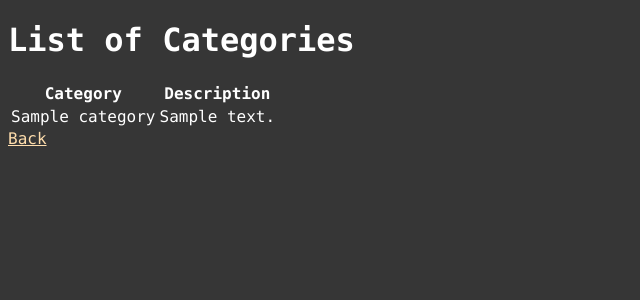
After one commit to lucastorresolist/ots-apt8, a Flask app: template Front/templates/list_category.html in a window 1280 px wide. The commit adds this page. Shown: the top 300 px of the page, without its empty margins (0-640 px from the left). Run offline with Flask 2, Linux system fonts and the light colour scheme; the template is opened without the code that fills it: most values are stand-ins (such as "Sample title", 1, 10 or a date in 2020).

Commit message:
Correção de bug e erros de sintaxe que não permitiam apresentar informação no web.py.

```diff
--- /dev/null
+++ b/Data/category.txt
@@ -0,0 +1 @@
+hkjhkjhkl;jkhklhjkhl
--- a/Front/templates/category.html
+++ b/Front/templates/category.html
@@ -1,4 +1,4 @@
-{% extends 'template.html %}
+{% extends 'template.html' %}
 
 {% block body %}
 
@@ -17,7 +17,7 @@
         <br />
 
         <div class="form-buttons">
-            <button onclick='location.href="/"' type="button">Back</button>
+            <a href="/">Back</a>
             <input type="submit" value="Save"/>
         </div>
     </form>
--- /dev/null
+++ b/Front/templates/list_category.html
@@ -0,0 +1,27 @@
+{% extends 'template.html' %}
+
+{% block body %}
+
+<h1> List of Categories </h1>
+
+    <table>
+        <thead>
+            <tr>
+                <th>Category</th>
+                <th>Description</th>
+            </tr>
+        </thead>
+        <tbody>
+            {% for category in categories %}
+                <tr>
+                    <td>{{ category['name'] }}</td>
+                    <td>{{ category['description'] }}</td>
+                </tr>
+            {% endfor %}
+        </tbody>
+        <tfoot></tfoot>
+    </table>
+
+<a href="/">Back</a>
+
+{% endblock %}
--- a/Front/web.py
+++ b/Front/web.py
@@ -53,16 +53,18 @@ if __name__ == '__main__':
         return render_template("mktplaces_list.html", mktplaces=mktplaces)
 
     @app.route('/create_category')
-    def create_category():
+    def category_created():
         name = request.args.get('name')
         description = request.args.get('description')
+        if name != None and description != None:
+            write('../Data/category.txt', f'{name};{description}')
+            save_log(f'Category {name} successfully created!')
         print(name, description)
-        create_category(name, description)
-        return render_template('category.html', category=category)
+        return render_template('category.html')
 
     @app.route('/list_category')
-    def list_category():
-        categories = list_category('..Data/category.txt')
-        return render_template("list_category.html", category=category)
+    def category_listed():
+        categories = list_category('../Data/category.txt')
+        return render_template("list_category.html", categories=categories)
 
     app.run(debug=True)
```
Also changed, not shown: Back/category.py (+1 -13 lines), 1 other file.
